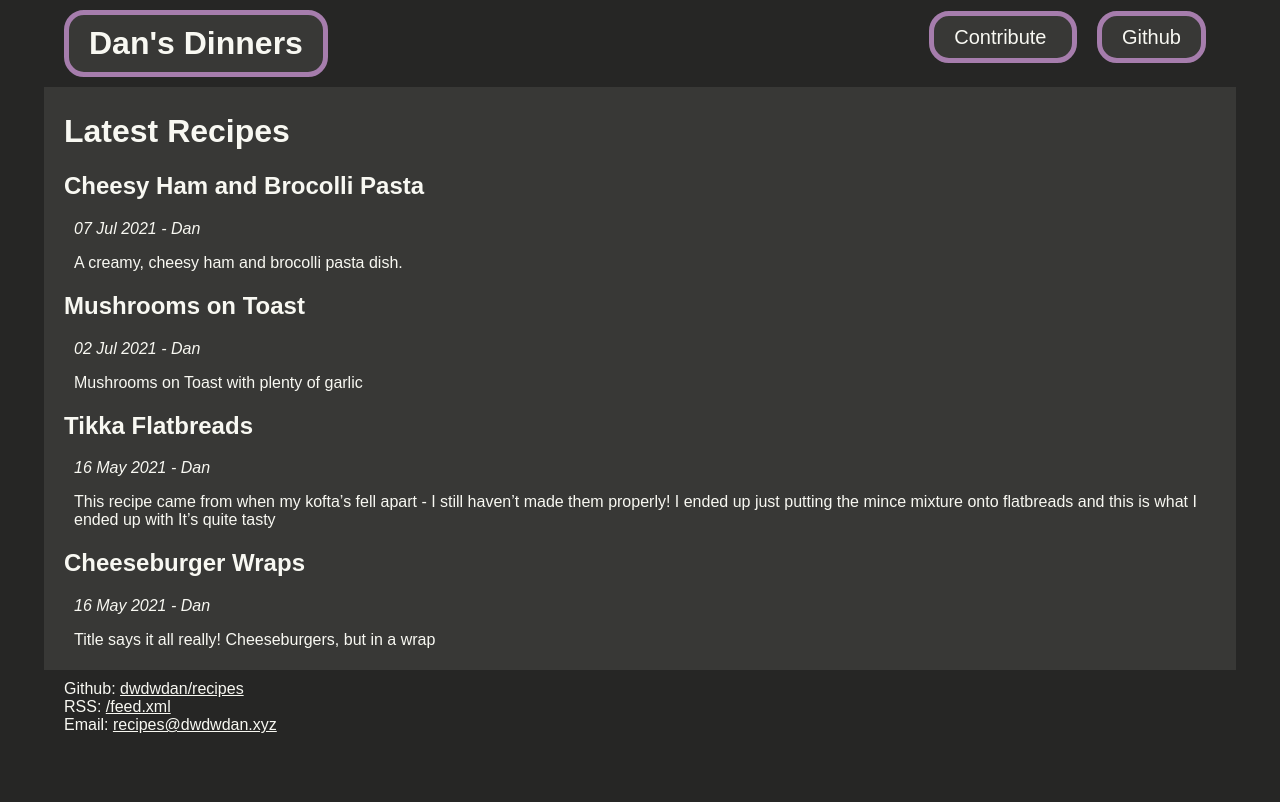
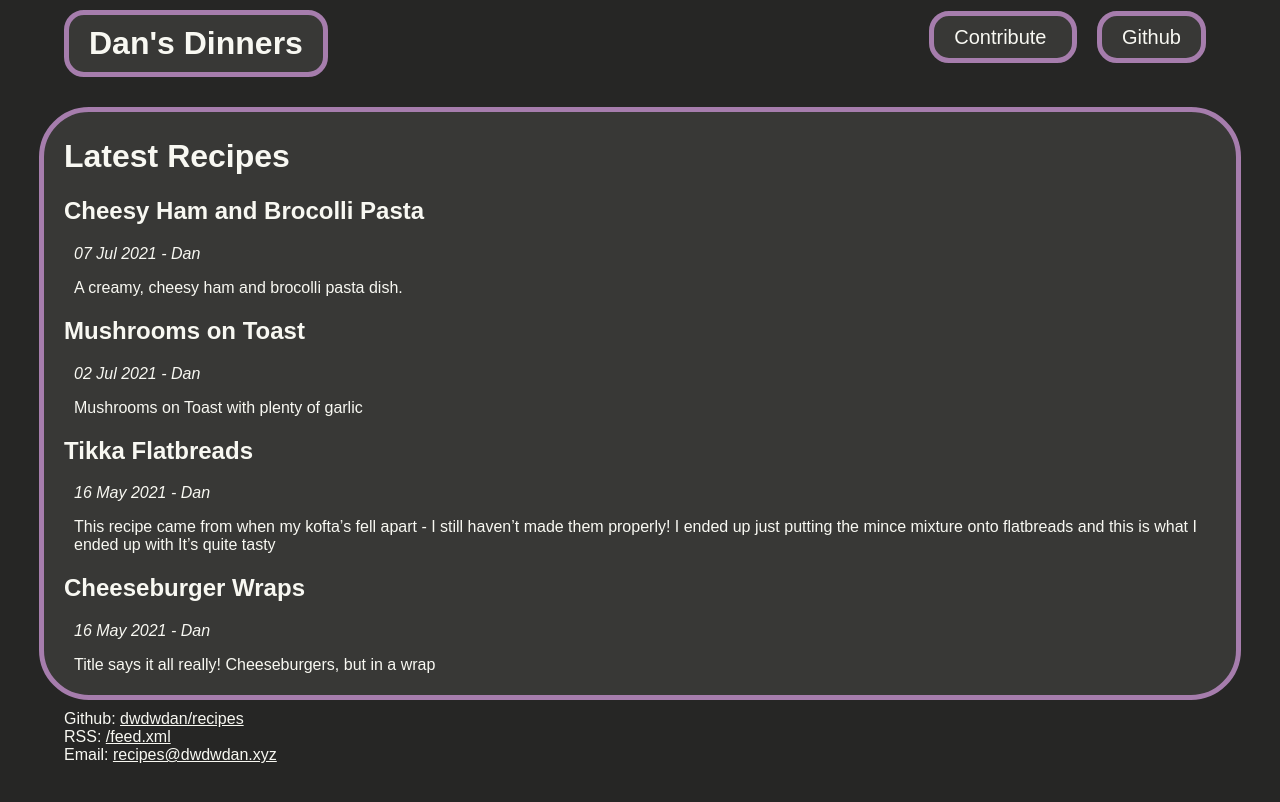
Before and after one commit to dwdwdan/recipes, a Jekyll site: the page built from index.html, in a window 1280 px wide. Shown: the top 802 px of the page. Built offline with Jekyll 4.4.1, drawn with Linux system fonts in a browser that asks for light colours.

Commit message:
Round off site body

```diff
--- a/_sass/main.scss
+++ b/_sass/main.scss
@@ -23,7 +23,11 @@ body {
 	background-color: var(--primary-bg-color);
 	color: var(--primary-fg-color);
 	padding: 5px 20px;
+	margin-top: 20px;
 	width: var(--site-width);
+	border: 5px solid;
+	border-radius: 50px;
+	border-color: var(--highlight-color);
 }
 
 a {
```
